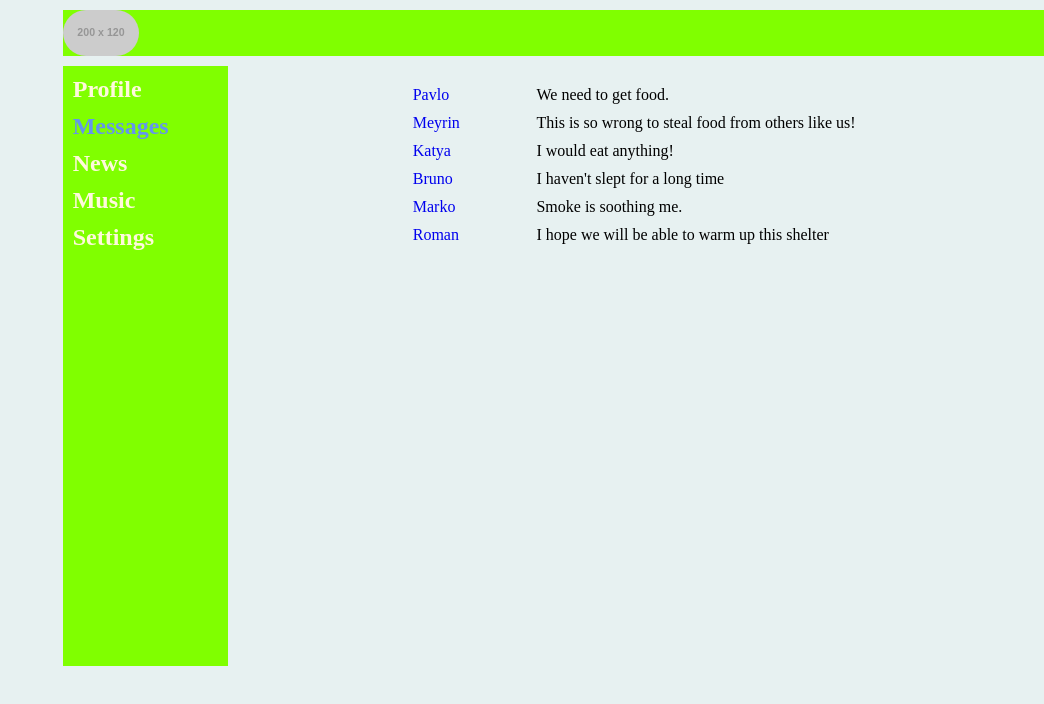
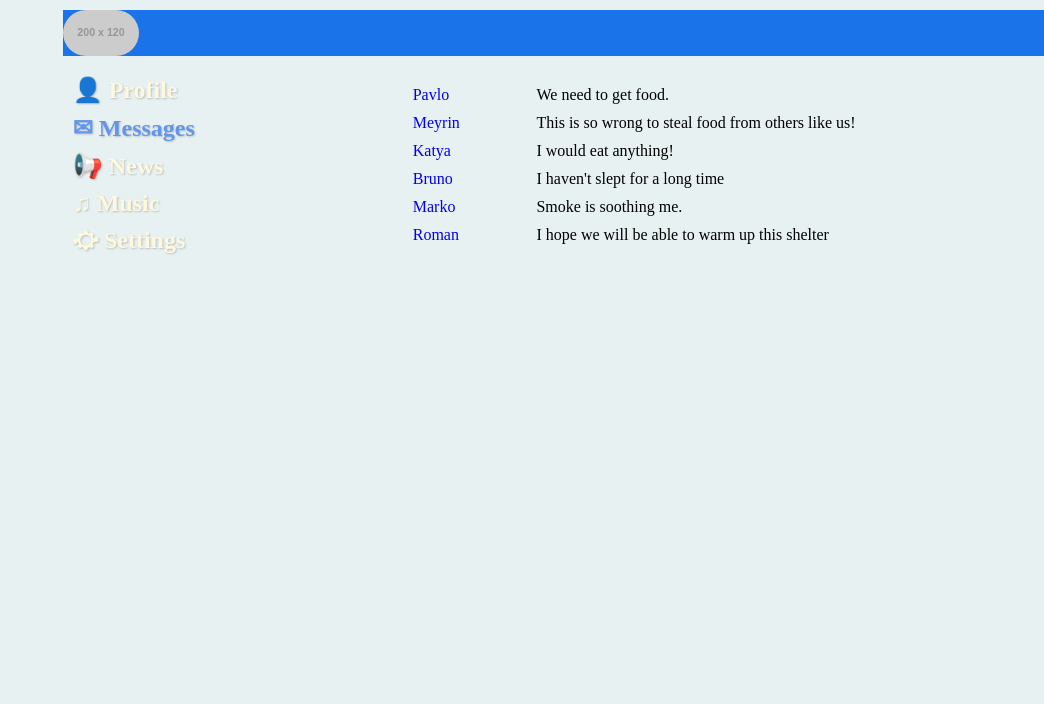
Before and after one commit to Eniken-Benaken/Way-of-Samurai, a React (Create React App) app in the folder way-of-samurai/: page /dialogs in a window 1280 px wide. Shown: the top 704 px of the page, without its empty margins (236-1280 px from the left). Built offline with nearby package versions, Linux system fonts and the light colour scheme.

Commit message:
used map to process incoming data

```diff
--- a/way-of-samurai/src/components/Dialogs/Dialogs.jsx
+++ b/way-of-samurai/src/components/Dialogs/Dialogs.jsx
@@ -5,7 +5,7 @@ import Message from './Message/Message';
 
 
 const Dialogs = (props) => {
-	let dialogs_data = [
+	let dialogs = [
 		{ id: 'pavlo' , dialog_name:"Pavlo"  },
 		{ id: 'meyrin', dialog_name:"Meyrin" },
 		{ id: 'katya' , dialog_name:"Katya"  },
@@ -14,7 +14,7 @@ const Dialogs = (props) => {
 		{ id: 'roman' , dialog_name:"Roman"  }
 	]
 
-	let messages_data = [
+	let messages = [
 		{ id: 1, message: "We need to get food." },
 		{ id: 2, message: "This is so wrong to steal food from others like us!" },
 		{ id: 3, message: "I would eat anything!" },
@@ -27,20 +27,10 @@ const Dialogs = (props) => {
 	return (
 		<div className={s.dialogs_wrapper}>
 			<div className={s.dialog_items}>
-				<Dialog id={dialogs_data[0].id} dialog_name={dialogs_data[0].dialog_name} />
-				<Dialog id={dialogs_data[1].id} dialog_name={dialogs_data[1].dialog_name} />
-				<Dialog id={dialogs_data[2].id} dialog_name={dialogs_data[2].dialog_name} />
-				<Dialog id={dialogs_data[3].id} dialog_name={dialogs_data[3].dialog_name} />
-				<Dialog id={dialogs_data[4].id} dialog_name={dialogs_data[4].dialog_name} />
-				<Dialog id={dialogs_data[5].id} dialog_name={dialogs_data[5].dialog_name} />
+				{dialogs.map(d => <Dialog id={d.id} dialog_name={d.dialog_name} />)}
 			</div>
 			<div className={s.messages}>
-				<Message id={messages_data[0].id} message={messages_data[0].message} />
-				<Message id={messages_data[1].id} message={messages_data[1].message} />
-				<Message id={messages_data[2].id} message={messages_data[2].message} />
-				<Message id={messages_data[3].id} message={messages_data[3].message} />
-				<Message id={messages_data[4].id} message={messages_data[4].message} />
-				<Message id={messages_data[5].id} message={messages_data[5].message} />
+				{messages.map(m => <Message id={m.id} message={m.message} />)}
 			</div>
 		</div>
 	);
--- a/way-of-samurai/src/components/Header/Header.module.css
+++ b/way-of-samurai/src/components/Header/Header.module.css
@@ -1,6 +1,6 @@
 .header {
 	grid-area: h;
-	background-color: #80ff00;
+	background-color: rgb(26, 115, 232);
 	max-width: 1000px;
 }
 
--- a/way-of-samurai/src/components/Profile/Posts/MyPosts.jsx
+++ b/way-of-samurai/src/components/Profile/Posts/MyPosts.jsx
@@ -3,14 +3,19 @@ import s from './MyPosts.module.css';
 import Post from './Post/Post';
 
 const MyPosts = (props) => {
-	let dialogs_data = [
+	let posts = [
 		{
 			id: 1,
 			author: 'Dem Pigeon',
 			post_content: 'Hey, My name is Dem Pigeon',
-			likes: 13
+			likes_count: 13
 		},
-		{ id: '2', author: 'Dem Pigeon', post_content: 'This is my first post' }
+		{
+			id: 2,
+			author: 'Dem Pigeon',
+			post_content: 'This is my first post',
+			likes_count: 2
+		}
 	]
 
 	return(
@@ -20,19 +25,12 @@ const MyPosts = (props) => {
 				<button>Add New</button>
 				<button>Upload Image</button>
 			</div>
-			<Post
-				id={dialogs_data[0].id}
-				author={dialogs_data[0].author}
-				post_content={dialogs_data[0].post_content}
-				likes={dialogs_data[0].likes}
-			/>
-			<Post
-				id={dialogs_data[1].id}
-				author={dialogs_data[1].author}
-				post_content={dialogs_data[1].post_content}
-				likes={dialogs_data[1].likes}
-			/>
-
+			{posts_data.map(p => <Post
+				id={p.id}
+				author={p.author}
+				post_content={p.post_content}
+				likes_count={p.likes_count}
+			/>)}
 		</div>
 	);
 }
--- a/way-of-samurai/src/components/Sidebar/Sidebar.jsx
+++ b/way-of-samurai/src/components/Sidebar/Sidebar.jsx
@@ -7,19 +7,19 @@ const Sidebar = (props) => {
 	return(
 		<nav className={s.sidebar}>
 			<div className={`${s.item}`}>
-				<NavLink to="/profile" activeClassName={s.active}>Profile</NavLink>
+				<NavLink to="/profile" activeClassName={s.active}>&#128100; Profile</NavLink>
 			</div>
 			<div className={s.item}>
-				<NavLink to="/dialogs" activeClassName={s.active}>Messages</NavLink>
+				<NavLink to="/dialogs" activeClassName={s.active}>&#9993; Messages</NavLink>
 			</div>
 			<div className={s.item}>
-				<NavLink to="/news" activeClassName={s.active}>News</NavLink>
+				<NavLink to="/news" activeClassName={s.active}>&#128226; News</NavLink>
 			</div>
 			<div className={s.item}>
-				<NavLink to="/music" activeClassName={s.active}>Music</NavLink>
+				<NavLink to="/music" activeClassName={s.active}>&#9835; Music</NavLink>
 			</div>
 			<div className={s.item}>
-				<NavLink to="/settings" activeClassName={s.active}>Settings</NavLink>
+				<NavLink to="/settings" activeClassName={s.active}>	&#9966; Settings</NavLink>
 			</div>
 		</nav>
 	);
--- a/way-of-samurai/src/components/Sidebar/Sidebar.module.css
+++ b/way-of-samurai/src/components/Sidebar/Sidebar.module.css
@@ -1,5 +1,4 @@
 .sidebar {
-	background-color: #80ff00;
 	grid-area: s;
 	width: 100%;
 }
@@ -11,6 +10,7 @@
 .item a {
 	font-weight: bold;
 	color: cornsilk;
+	text-shadow: rgba(0,0,0,0.2) 1px 1px 2px;
 	font-size: 1.5rem;
 }
 
```
Also changed, not shown: 1 other file (tests, documents, lock files or other folders).
